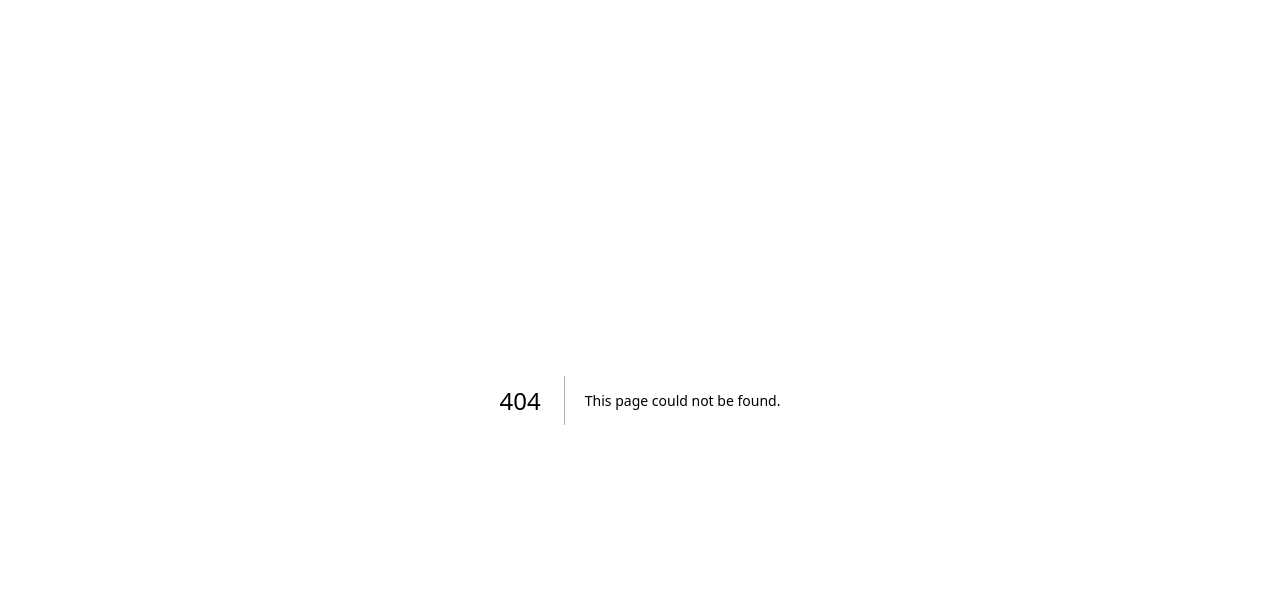
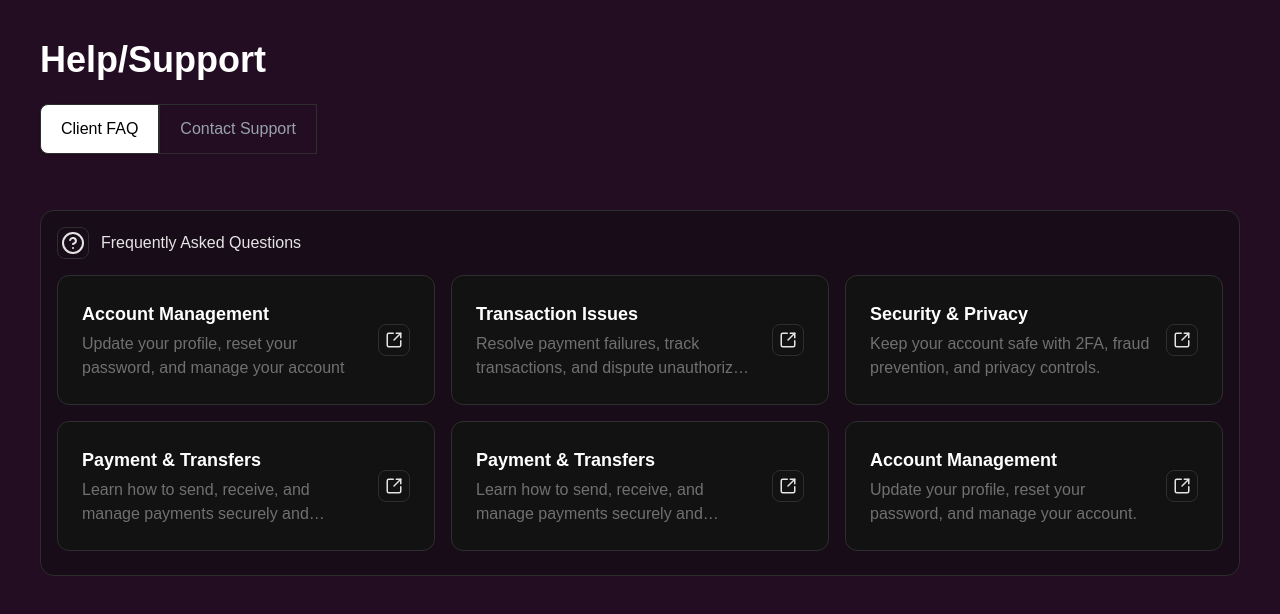
Before and after one commit to Stellopay/stellopay-frontend, a Next.js app: page /help/support in a window 1280 px wide. Before the commit this address had no page. Shown: the top 614 px of the page. Built offline with nearby package versions, Linux system fonts and the light colour scheme.

Commit message:
feat: created Help/Support FAQ page

```diff
--- /dev/null
+++ b/app/components/FaqCard.tsx
@@ -0,0 +1,28 @@
+import { SquareArrowOutUpRight } from "lucide-react";
+import React from "react";
+
+interface FaqCardProps {
+  title: string;
+  subtitle: string;
+}
+
+const FaqCard: React.FC<FaqCardProps> = ({ title, subtitle }) => {
+  return (
+    <div className="w-full bg-[#121212] border border-[#2E2E2E] rounded-xl p-4 sm:p-5 md:p-6 hover:shadow-lg transition-shadow duration-300">
+      <div className="flex flex-col sm:flex-row items-start sm:items-center justify-between gap-4">
+        <div className="flex-1">
+          <h3 className="text-base sm:text-lg font-semibold text-white mb-1">
+            {title}
+          </h3>
+          <p className="line-clamp-2 text-sm sm:text-base text-[#707070]">{subtitle}</p>
+        </div>
+
+        <div className="flex justify-center items-center border border-[#2E2E2E] rounded-lg w-8 h-8 min-w-[2rem] min-h-[2rem]">
+          <SquareArrowOutUpRight size={18} color="#E5E5E5" />
+        </div>
+      </div>
+    </div>
+  );
+};
+
+export default FaqCard;
--- /dev/null
+++ b/app/help/support/page.tsx
@@ -0,0 +1,81 @@
+"use client";
+import FaqCard from "@/app/components/FaqCard";
+import { CircleHelp } from "lucide-react";
+import React, { useState } from "react";
+
+const SupportPage = () => {
+  const [activeTab, setActiveTab] = useState("Client FAQ");
+
+  return (
+    <div className="min-h-screen p-4 sm:p-6 md:p-10 bg-[#230d22] text-white flex flex-col gap-6">
+      {/* Title */}
+      <h1 className="text-2xl sm:text-3xl md:text-4xl font-bold">Help/Support</h1>
+
+      {/* Tabs */}
+      <div className="flex flex-col sm:flex-row mb-6 sm:mb-8 gap-2 sm:gap-0">
+        {["Client FAQ", "Contact Support"].map((tab) => (
+          <button
+            key={tab}
+            onClick={() => setActiveTab(tab)}
+            className={`px-4 sm:px-5 py-2 sm:py-3 border border-[#2d2d2d] cursor-pointer text-sm sm:text-base font-medium transition ${
+              activeTab === tab
+                ? `bg-white ${
+                    activeTab == "Client FAQ" ? "rounded-t-lg sm:rounded-l-lg sm:rounded-tr-none" : "rounded-b-lg sm:rounded-r-lg sm:rounded-bl-none"
+                  } text-black shadow`
+                : "text-gray-400 hover:text-white"
+            }`}
+          >
+            {tab}
+          </button>
+        ))}
+      </div>
+
+      {/* Card Container */}
+      <div className="w-full bg-[#0D0D0D80] border border-[#2D2D2D] px-4 pt-4 pb-6 rounded-[0.875rem] space-y-4">
+        <div className="flex items-center gap-3">
+          <div className="flex justify-center items-center border border-[#2E2E2E] rounded-[0.5rem] w-[2rem] h-[2rem]">
+            <CircleHelp color="#E5E5E5" />
+          </div>
+          <h3 className="text-base font-normal text-[#E5E5E5]">
+            Frequently Asked Questions
+          </h3>
+        </div>
+
+        {/* Cards */}
+        <div className="grid grid-cols-1 sm:grid-cols-2 md:grid-cols-3 gap-4">
+          <FaqCard
+            title="Account Management"
+            subtitle="Update your profile, reset your password, and manage your account"
+          />
+
+          <FaqCard
+            title="Transaction Issues"
+            subtitle="Resolve payment failures, track transactions, and dispute unauthorized charges."
+          />
+
+          <FaqCard
+            title="Security & Privacy"
+            subtitle="Keep your account safe with 2FA, fraud prevention, and privacy controls."
+          />
+
+          <FaqCard
+            title="Payment & Transfers"
+            subtitle="Learn how to send, receive, and manage payments securely and efficiently."
+          />
+
+          <FaqCard
+            title="Payment & Transfers"
+            subtitle="Learn how to send, receive, and manage payments securely and efficiently."
+          />
+
+          <FaqCard
+            title="Account Management"
+            subtitle="Update your profile, reset your password, and manage your account."
+          />
+        </div>
+      </div>
+    </div>
+  );
+};
+
+export default SupportPage;
--- a/package.json
+++ b/package.json
@@ -9,6 +9,7 @@
     "lint": "next lint"
   },
   "dependencies": {
+    "lucide-react": "^0.501.0",
     "next": "15.2.3",
     "react": "^19.0.0",
     "react-dom": "^19.0.0"
```
Also changed, not shown: 1 other file (tests, documents, lock files or other folders).
